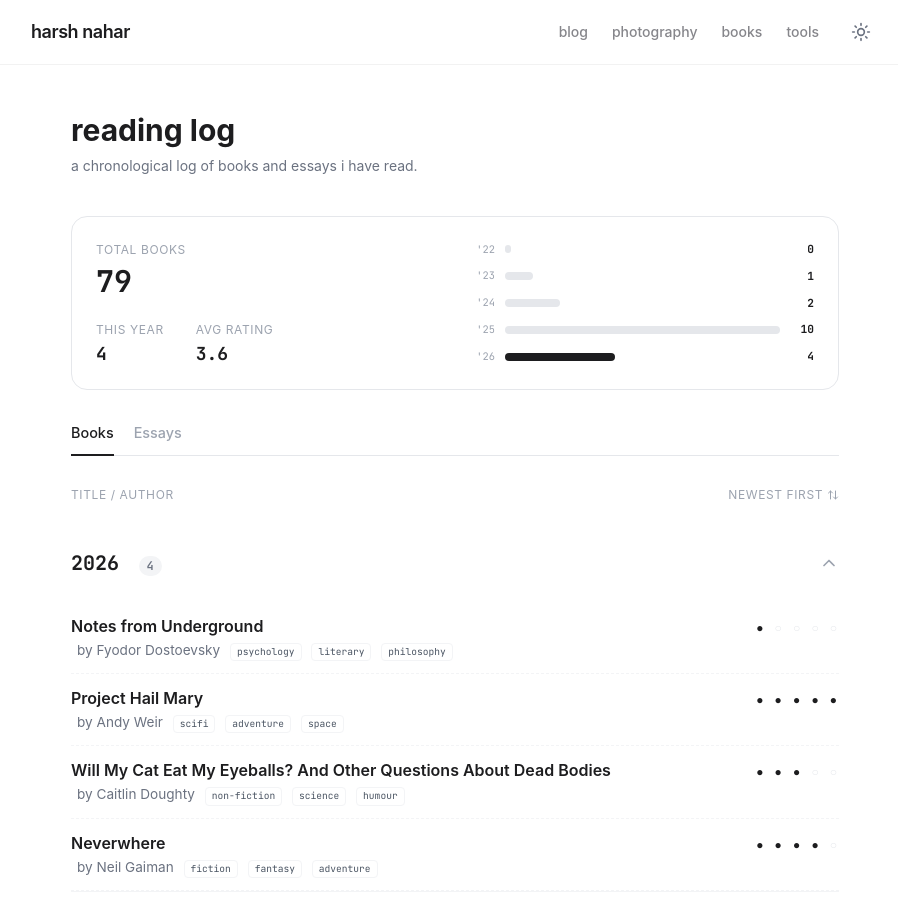
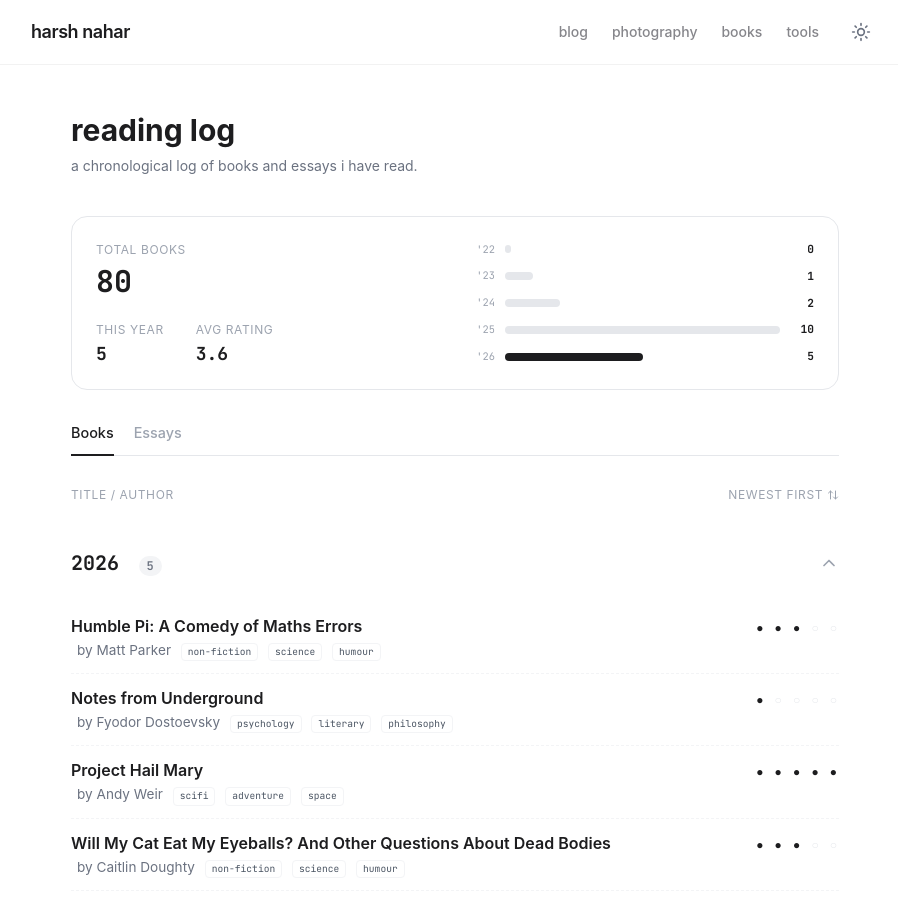
Before and after one commit to harsh-nahar/harsh-nahar.github.io, a Jekyll site: the page built from reading/index.html, in a window 1280 px wide and 900 px high. Shown: the whole window, without its empty margins (185-1083 px from the left). Built offline with Jekyll 4.4.1, drawn with Linux system fonts in a browser that asks for light colours.

```diff
--- a/_data/books.yml
+++ b/_data/books.yml
@@ -1,3 +1,11 @@
+- title: "Humble Pi: A Comedy of Maths Errors"
+  author: "Matt Parker"
+  tags: ["non-fiction", "science", "humour"]
+  id: "40738746"
+  rating: 3
+  pages: 295
+  date_read: "2026-08-10"
+
 - title: "Notes from Underground"
   author: "Fyodor Dostoevsky"
   tags: ["psychology", "literary", "philosophy"]
--- a/_data/current_book.yml
+++ b/_data/current_book.yml
@@ -1,3 +1,3 @@
-title: "Humble Pi: A Comedy of Maths Errors"
-author: "Matt Parker"
-id: "40738746"
+title: "The Song of Achilles"
+author: "Madeline Miller"
+id: "13537029"
```
